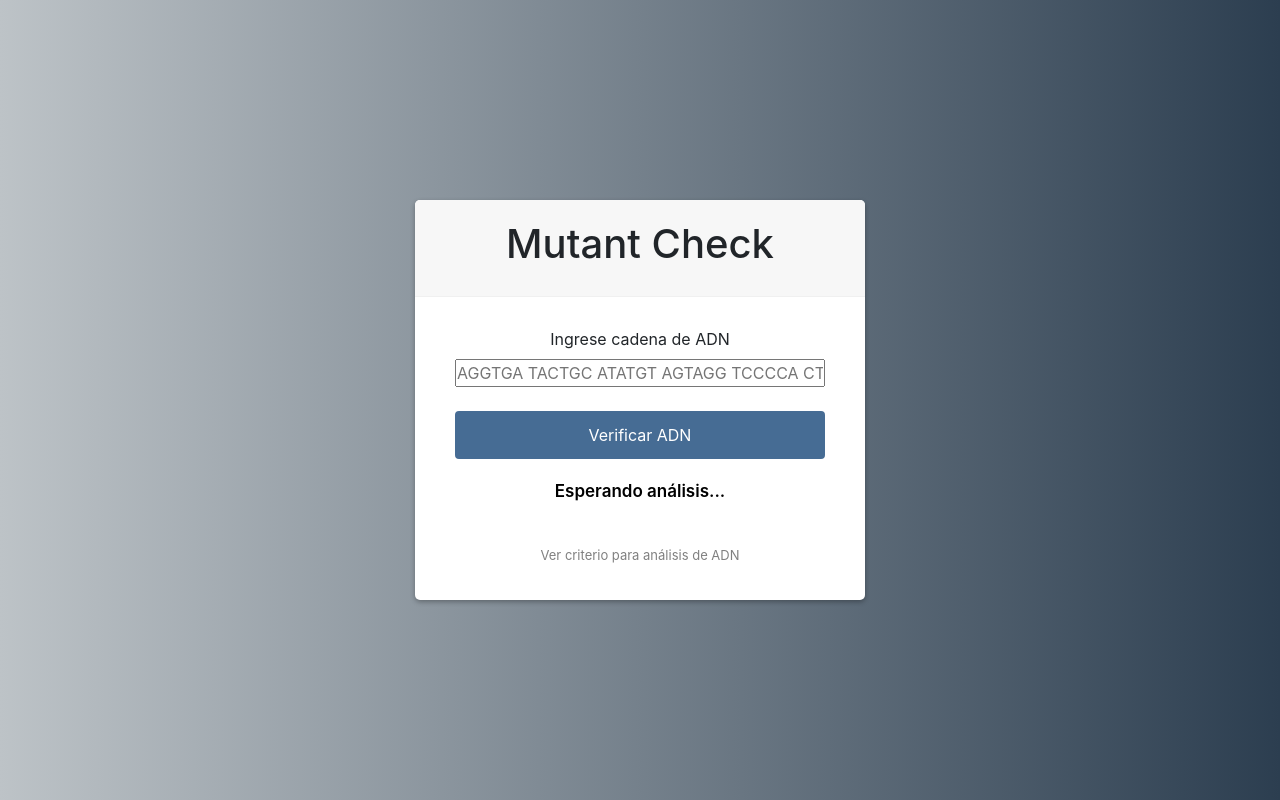
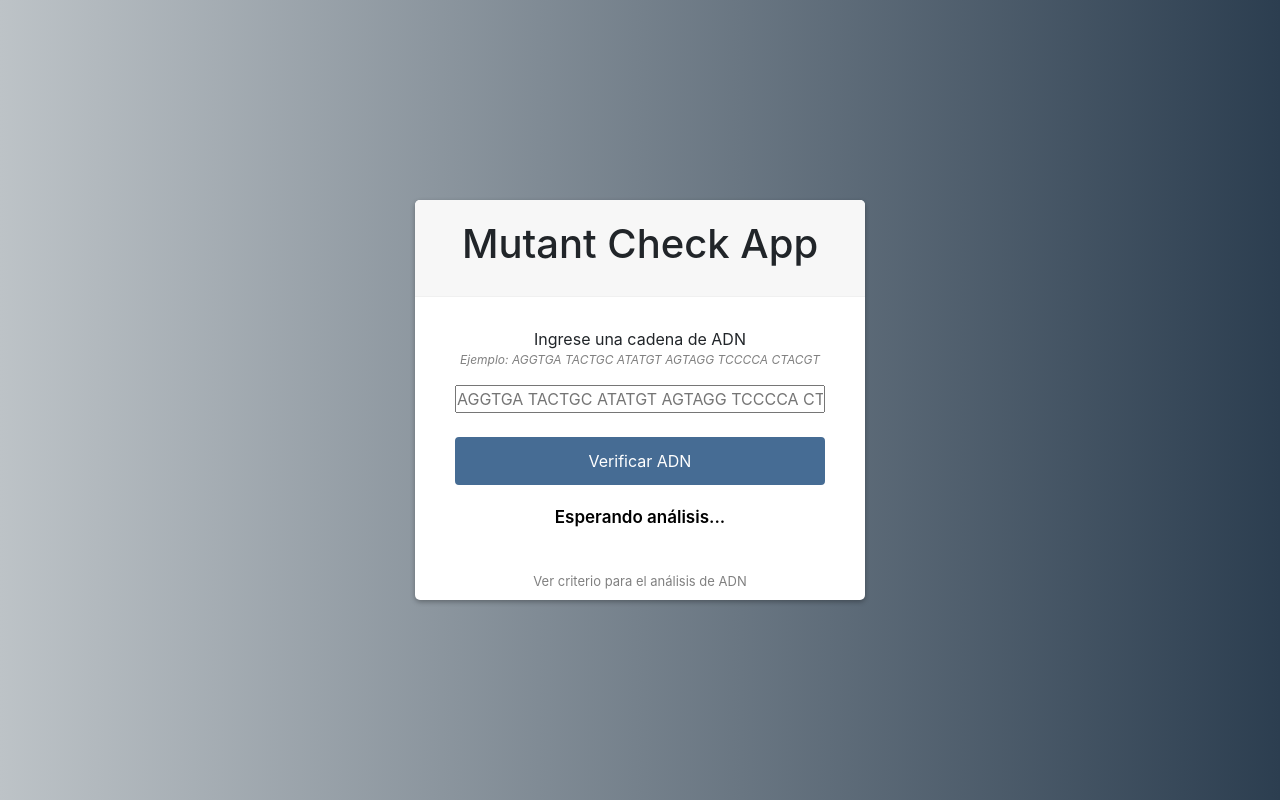
Before and after one commit to marcosdellavecchia/mutant-check, a React (Create React App) app: page / in a window 1280 px wide. Built offline with nearby package versions, Linux system fonts and the light colour scheme.

Commit message:
Se realizaron cambios en el texto

```diff
--- a/src/App.js
+++ b/src/App.js
@@ -17,10 +17,13 @@ class App extends React.Component {
       <React.Fragment>
         <div className="container-box">
           <div className="header">
-            <h1>Mutant Check</h1>
+            <h1>Mutant Check App</h1>
           </div>
           <form className="form">
-            <label>Ingrese cadena de ADN</label>
+            <label>Ingrese una cadena de ADN</label>
+            <p className="example">
+              Ejemplo: AGGTGA TACTGC ATATGT AGTAGG TCCCCA CTACGT
+            </p>
             <input
               type="text"
               onChange={this.handleChange}
--- a/src/Info.js
+++ b/src/Info.js
@@ -22,14 +22,14 @@ class Info extends React.Component {
     return (
       <React.Fragment>
         <span className="info" onClick={this.toggle}>
-          Ver criterio para análisis de ADN
+          Ver criterio para el análisis de ADN
         </span>
 
         <Modal isOpen={this.state.modal} toggle={this.toggle}>
-          <ModalHeader>¿Cómo se verifica un ADN Mutante?</ModalHeader>
+          <ModalHeader>¿Cómo se valida un ADN Mutante?</ModalHeader>
           <ModalBody>
             <p>
-              Un ADN Mutante es aquel que cumple con el siguiente patrón
+              Se considera ADN mutante a aquel que respeta el siguiente patrón
               coloreado de bases nitrogenadas de forma exacta:
             </p>
             <div className="img-container">
@@ -64,7 +64,7 @@ class Info extends React.Component {
             </p>
           </ModalBody>
           <ModalFooter>
-            <Button color="primary" onClick={this.toggle}>
+            <Button color="primary" active onClick={this.toggle}>
               Volver al sitio
             </Button>
           </ModalFooter>
```
